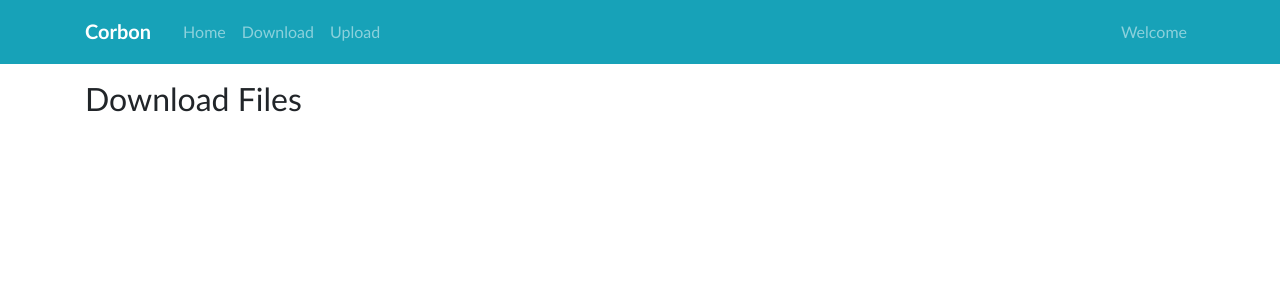
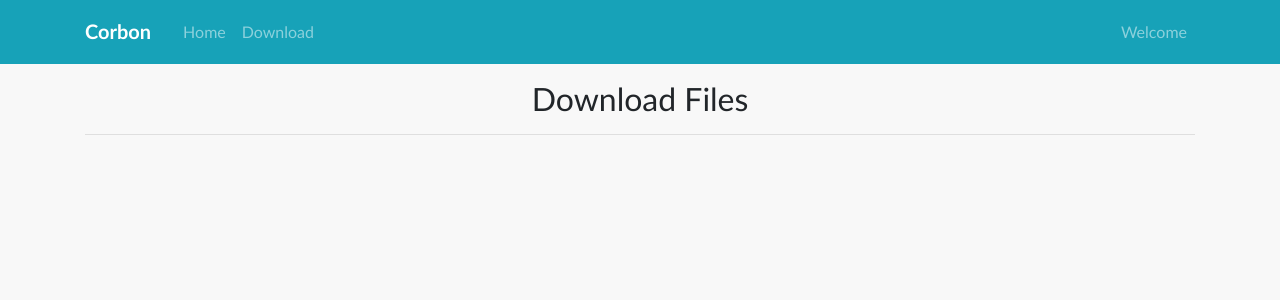
Before and after one commit to shols232/corbon, a Django app: page /download/ in a window 1280 px wide. Shown: the top 300 px of the page. Run offline with Django 3.2, Linux system fonts and the light colour scheme; data that the repository does not hold is empty; some libraries are stand-ins or nearby versions.

Commit message:
fixing the breaks

```diff
--- a/corbonmain/urls.py
+++ b/corbonmain/urls.py
@@ -23,5 +23,5 @@ urlpatterns = [
     path('', include('corbonapp.urls'))
 ]
 
-if settings.DEBUG:
-    urlpatterns += static(settings.MEDIA_URL,document_root = settings.MEDIA_ROOT)
+# if settings.DEBUG:
+#     urlpatterns += static(settings.MEDIA_URL,document_root = settings.MEDIA_ROOT)
--- a/templates/base.html
+++ b/templates/base.html
@@ -13,6 +13,9 @@
       <style>
           body {
             font-family: Candara, sans-serif;
+        background-color: #f8f8f8!important;
+
+
           }
       </style>
   </head>
@@ -28,7 +31,7 @@
                 <div class="navbar-nav mr-auto">
                     <a class="nav-item nav-link" href="{% url 'home'%}">Home</a>
                        <a class="nav-item nav-link" href="{% url 'download'%}">Download </a>
-                       <a class="nav-item nav-link" href="{% url 'upload'%}">Upload </a>
+
                 </div>
                 <!-- Navbar Right Side -->
                 <div class="navbar-nav">
--- a/templates/download.html
+++ b/templates/download.html
@@ -1,21 +1,30 @@
 {% extends 'base.html'%}
 {% load static%}
 {% block content %}
+
+<style>
+
+    h2 {
+        text-align:center;
+    }
+</style>
 <h2>Download Files</h2>
+<hr>
 
-<br>
 <div class = "container" >
-    <div class = "row">
-        <div class="col-md-3">
+    <div class = "column">
+        <div class="row-md-3">
 
 {% for file in files %}
-    <h4>{{file.name}}</h4>
+
+    <h4>{{file.name.upper}}</h4> <br>
+
+        <br><br> <br>
+        <a href="{{file.zip_file.url}}" target = "_blank"><button class = "btn btn-primary">Download File</button> </a>
 
 
-        <a href="{{file.zip_file.url}}" target = "_blank"><button class = "btn btn-primary">Download File</button> </a>
-
         <a href="{{file.id}}/delete"> <button class = "btn btn-danger">Delete</button></a>
-        <br><br>
+         <br> <hr>
 
 {% endfor %}
 </div>
```
Also changed, not shown: corbonapp/migrations/0002_privatedocument.py (added).
